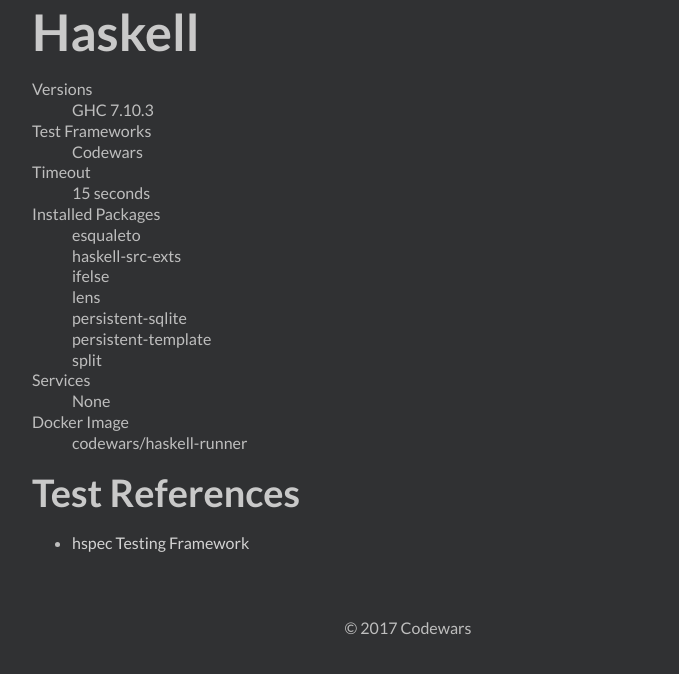
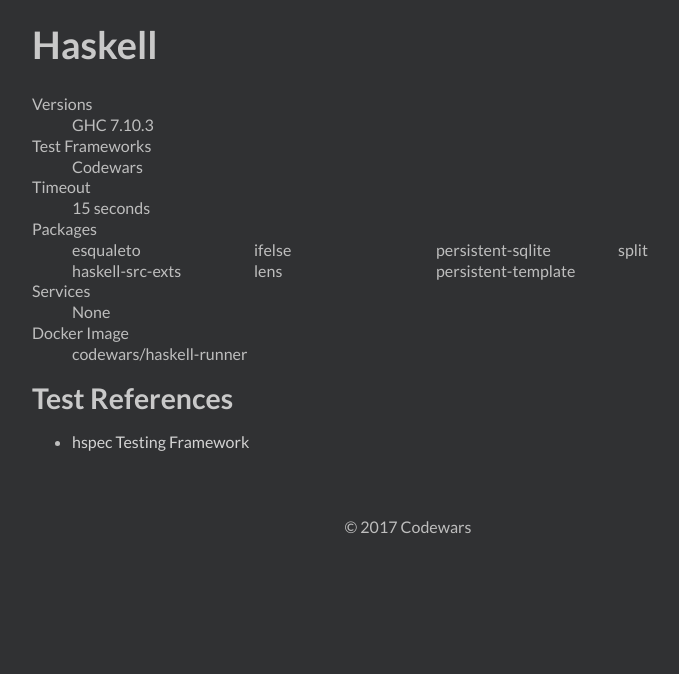
Before and after one commit to kazk/docs.codewars.com, a Jekyll site: the page built from docs/_languages/haskell.md, in a window 1280 px wide, cut to the strip 168-842 px from the top of the page. Shown: the whole strip, without its empty margins (232-911 px from the left). Built offline with Jekyll 4.4.1, drawn with Linux system fonts in a browser that asks for light colours; nearby versions of some CDN libraries.

Commit message:
Improve language overview layout
- Make the list of packages multi-column on larger screens

```diff
--- a/docs/_includes/head_css.html
+++ b/docs/_includes/head_css.html
@@ -1,4 +1,4 @@
 <link rel="stylesheet" href="https://fonts.googleapis.com/css?family=Lato:300,300i,400,400i,700,700i"/>
 <link rel="stylesheet" href="https://unpkg.com/tachyons@4.7.0/css/tachyons.min.css"/>
 
-<link rel="stylesheet" href="{{ "/assets/css/main.css" | relative_url }}">
+<link rel="stylesheet" href="{{ '/assets/css/main.css' | relative_url }}">
--- a/docs/_includes/language_overview.html
+++ b/docs/_includes/language_overview.html
@@ -1,4 +1,20 @@
-<dl>
+<style>
+  .multi-column-list-container {
+    -moz-column-width: 10rem;
+    -webkit-column-width: 10rem;
+    column-width: 10rem;
+  }
+  .multi-column-list-container ul {
+    margin: 0;
+    padding: 0;
+    list-style-type: none;
+  }
+  .multi-column-list-container ul li:first-child {
+    margin-top: 0;
+  }
+</style>
+
+<dl class="language-overview">
   <dt>Versions</dt>{% for v in page.versions %}<dd>{{ v }}</dd>{% endfor %}
 
   <dt>Test Frameworks</dt>
@@ -6,8 +22,14 @@
 
   {% if page.timeout %}<dt>Timeout</dt><dd>{{ page.timeout }}</dd>{% endif %}
 
-  <dt>Installed Packages</dt>
-  {% for x in page.packages %}<dd>{{ x }}</dd>{% else %}<dd>None</dd>{% endfor %}
+  <dt>Packages</dt>
+  {% if page.packages.size > 0 %}
+    <dd class="multi-column-list-container">
+      <ul>{% for p in page.packages %}<li>{{ p }}</li>{% endfor %}</ul>
+    </dd>
+  {% else %}
+    <dd>None</dd>
+  {% endif %}
 
   <dt>Services</dt>
   {% for x in page.services %}<dd>{{ x }}</dd>{% else %}<dd>None</dd>{% endfor %}
--- a/docs/_layouts/language.html
+++ b/docs/_layouts/language.html
@@ -6,8 +6,8 @@
 <body>
   {% include top_navigation.html %}
 
-	<div class="ph2 center mw7">
-    <h1 class="lh-title mv1">{{ page.title }}</h1>
+	<main class="pt4 pt0-l ph2 center mw7">
+    <h1>{{ page.title }}</h1>
     {% unless page.no_overview %}{% include language_overview.html %}{% endunless %}
 
     {% assign text = content | strip %}
@@ -38,7 +38,7 @@
         </ul>
       {% endfor %}
     {% endunless %}
-	</div>
+	</main>
 
   {% include footer.html %}
 </body>
```
